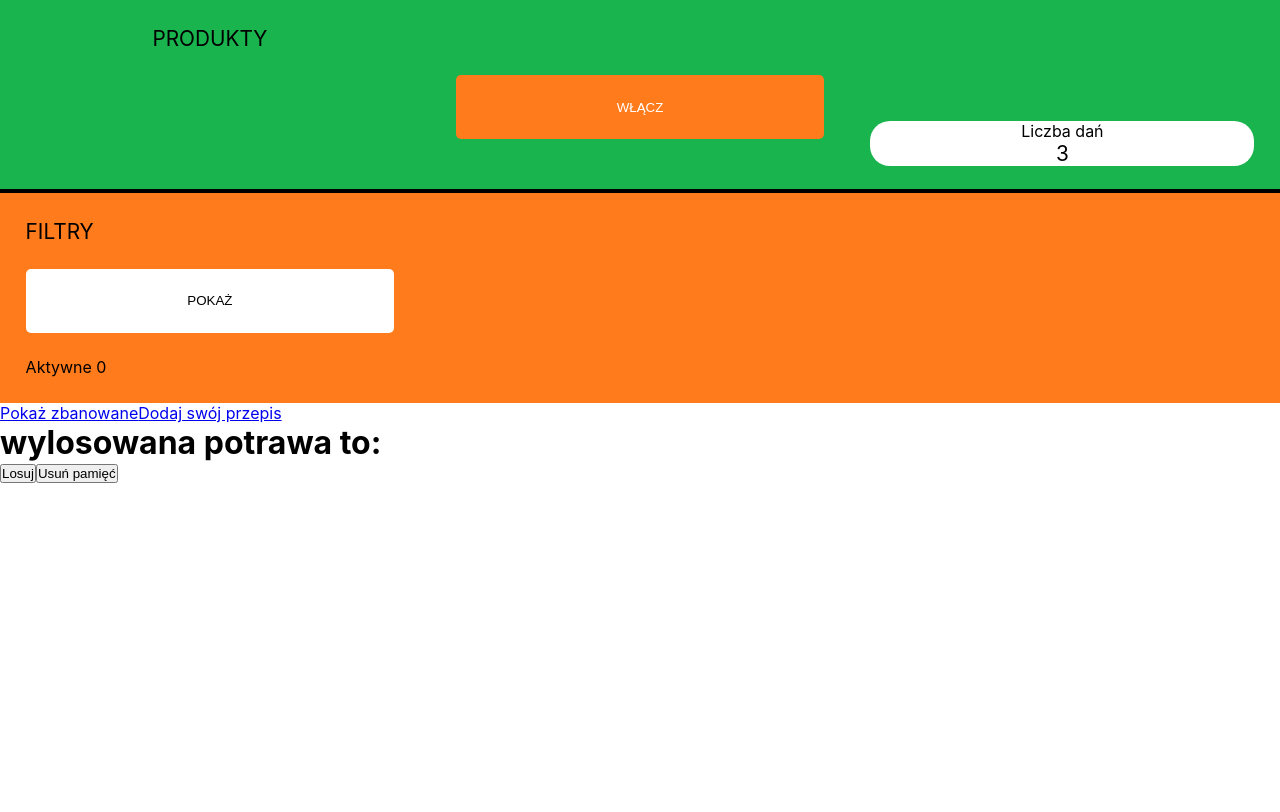
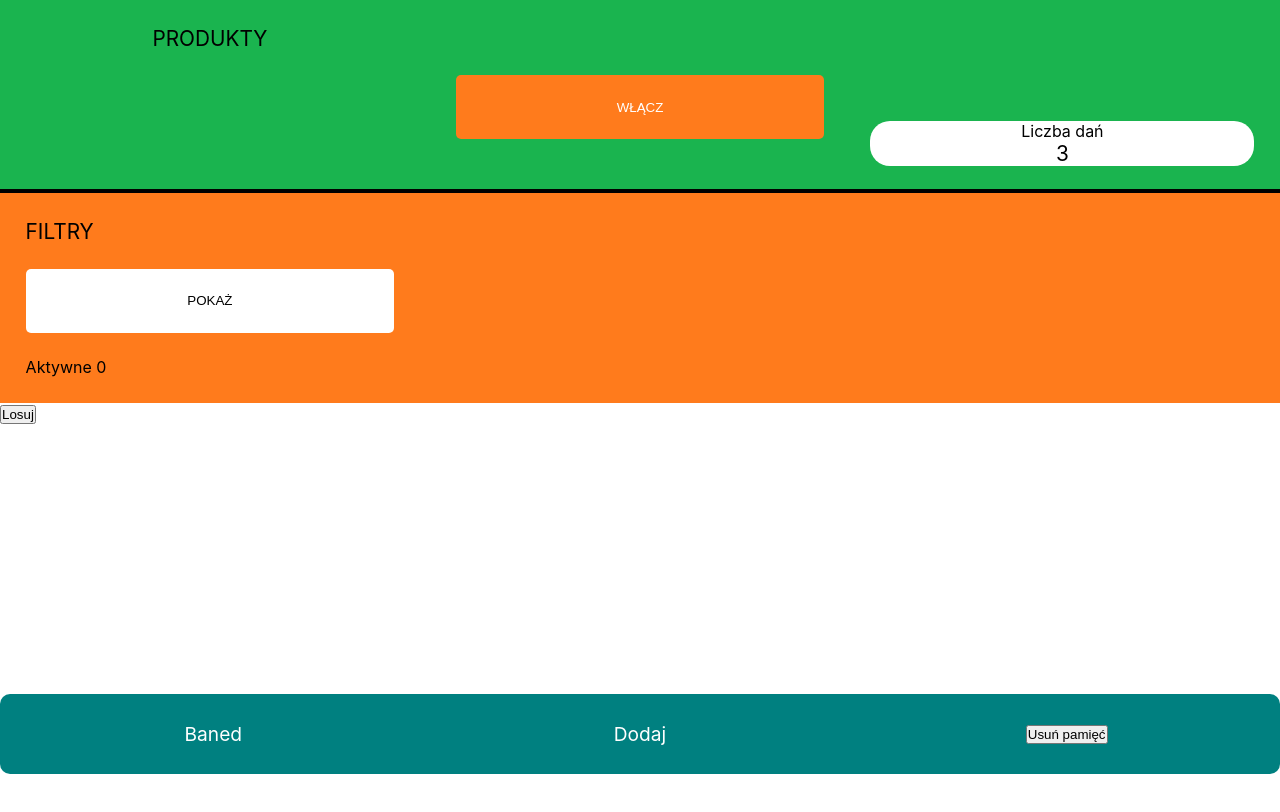
Before and after one commit to atrykp/what-s-for-dinner-react-app, a React (Create React App) app: page / in a window 1280 px wide. Shown: the top 812 px of the page. Built offline with nearby package versions, Linux system fonts and the light colour scheme.

Commit message:
create basic structure and add styles to lower nav

```diff
--- a/src/pages/App.js
+++ b/src/pages/App.js
@@ -211,10 +211,7 @@ function App() {
         <div className="upperNav__counter">{dishesCounter}</div>
         <div className="upperNav__filters">{fileterSection}</div>
       </div>
-      <NavLink to="/bannedDishes">Pokaż zbanowane</NavLink>
-      <NavLink to="/addDish">Dodaj swój przepis</NavLink>
-
-      <h1>wylosowana potrawa to:</h1>
+      <div className="drawnDish">
         <DrawnDishList
           selectedDish={selectedDish}
           setSelectedDish={setSelectedDish}
@@ -222,6 +219,17 @@ function App() {
           banDish={banDish}
           setIsUserProductsActive={setIsUserProductsActive}
         />
+      </div>
+
+      <div className="lowerNav">
+        <NavLink to="/bannedDishes" className="lowerNav__banned">
+          Baned
+        </NavLink>
+        <NavLink to="/addDish" className="lowerNav__add">
+          Dodaj
+        </NavLink>
+        <RemoveStorage />
+      </div>
     </>
   );
 
@@ -230,7 +238,6 @@ function App() {
       <Switch>
         <Route path="/" exact>
           {mainPageStructure}
-          <RemoveStorage />
         </Route>
         <Route path="/bannedDishes">
           <BannedDishes
--- a/src/styles/App.css
+++ b/src/styles/App.css
@@ -25,3 +25,28 @@
   font-size: 1.3rem;
   display: block;
 }
+
+.lowerNav {
+  background-color: teal;
+  position: fixed;
+  left: 0;
+  bottom: 0;
+  margin-bottom: 2%;
+  width: 100%;
+  min-height: 10vh;
+  border-radius: 10px;
+  display: grid;
+  grid-template-columns: 1fr 1fr 1fr;
+  justify-items: center;
+  align-items: center;
+}
+.lowerNav__banned,
+.lowerNav__add {
+  font-size: 1.2rem;
+  color: white;
+  text-decoration: none;
+  padding: 3vh 15%;
+}
+.drawnDish {
+  min-height: 55vh;
+}
```
Also changed, not shown: 1 other file (tests, documents, lock files or other folders). Lines whose indentation alone changed are shown as unchanged.
